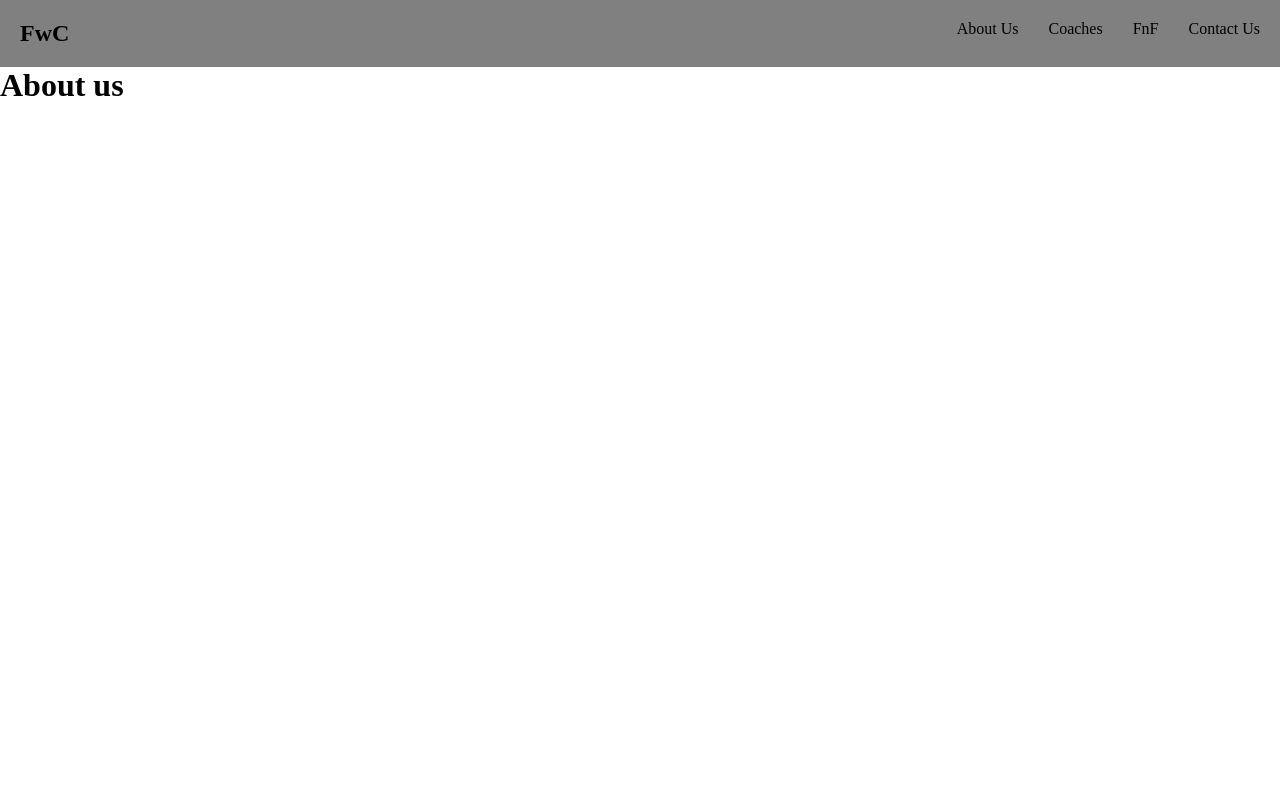
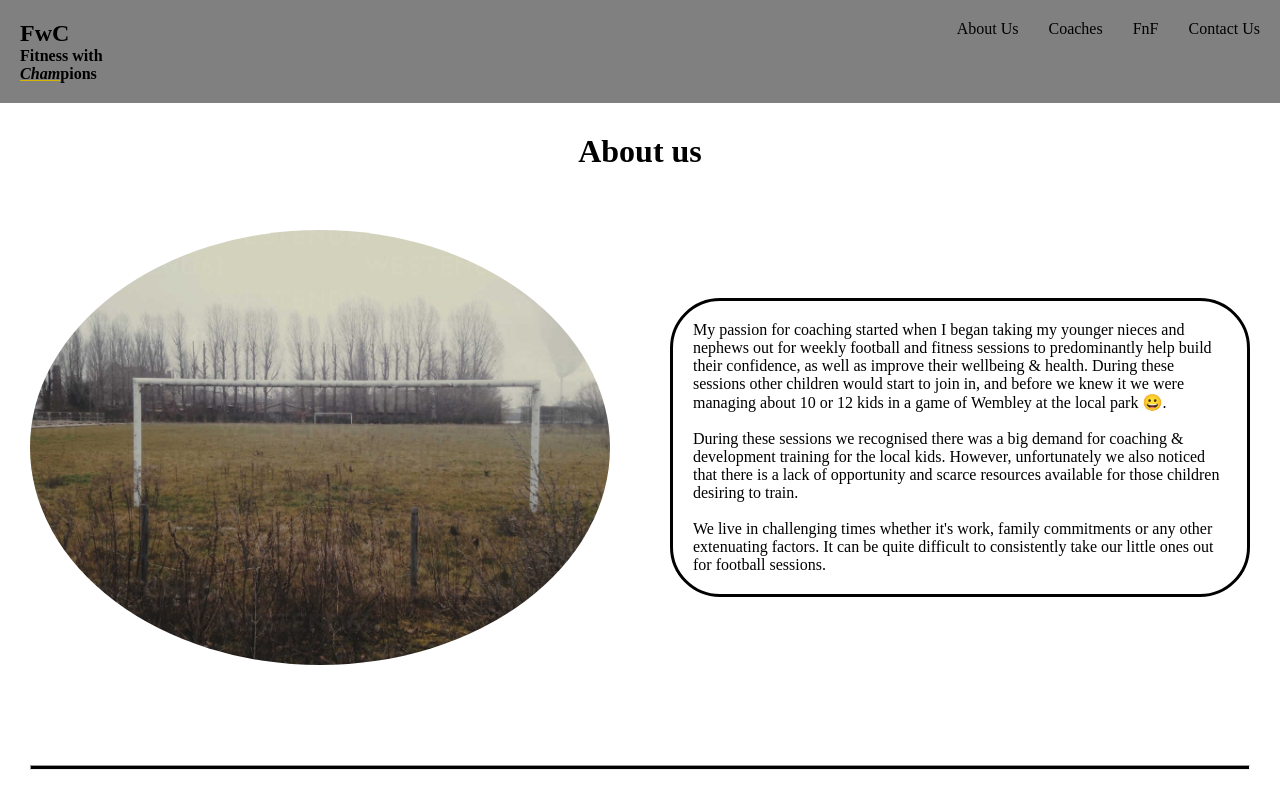
Before and after one commit to Tak-0/coaching, a plain HTML site: page about-us.html in a window 1280 px wide. Shown: the top 800 px of the page. Drawn offline with Linux system fonts and the light colour scheme.

Commit message:
Completed the first draft of the about us page. Images and paragraphs were added including the main styling the client requires. Edited the logo according to the client's requirements

```diff
--- a/about-us.html
+++ b/about-us.html
@@ -8,7 +8,7 @@
 </head>
 <body>
     <header>
-        <h2 class="logo"><a href="index.html">FwC</a></h2>
+        <h2 class="logo"><a href="index.html">FwC <h6>Fitness with <br><i><u>Cham</u></i>pions</h6></a></h2>
         <ul class="nav-links">
             <li><a href="about-us.html">About Us</a></li>
             <li><a href="coach.html">Coaches</a></li>
@@ -17,6 +17,31 @@
         </ul>
     </header>
 
-    <h1>About us</h1>
+    <h1 class="about-us-heading">About us</h1>
+
+    <div class="about-us-top-container">
+        <img src="PHOTO-2025-05-05-09-52-25.jpg" alt="Empty pitch" class="about-us-image">
+
+        <p class="about-us-p">
+            My passion for coaching started when I began taking my younger nieces and nephews out for weekly football and fitness sessions to predominantly help build their confidence, as well as improve their wellbeing & health. During these sessions other children would start to join in, and before we knew it we were managing about 10 or 12 kids in a game of Wembley at the local park 😀. <br> <br>
+
+            During these sessions we recognised there was a big demand for coaching & development training for the local kids. However, unfortunately we also noticed that there is a lack of opportunity and scarce resources available for those children desiring to train. <br> <br>
+
+            We live in challenging times whether it's work, family commitments or any other extenuating factors. It can be quite difficult to consistently take our little ones out for football sessions.
+
+        </p>
+
+    </div>
+
+    <hr>
+
+    <div class="about-us-top-container">
+
+        <p class="about-us-p">Our aim at Fitness with Champions, is to fill in that gap: for those that are desiring to train, get in shape, boost their confidence & social skills; for those that are desiring to improve their footballing abilities to progress onto the highest of stages where they can showcase their abilities.</p>
+
+        <img class="about-us-image" src="PHOTO-2025-05-05-10-49-39.jpg" alt="Kids playing football">
+    </div>
+
+
 </body>
 </html>
--- a/styles.css
+++ b/styles.css
@@ -71,7 +71,7 @@ header {
 }
 
 u {
-    text-decoration: underline;
+    text-decoration: underline rgb(212, 181, 2);
 }
 
 .main-section {
@@ -110,3 +110,49 @@ hr {
     border: 3px solid;
     border-radius: 50px;
 }
+
+.about-us-image {
+
+
+    width: 75%;
+    height: 75%;
+    padding: 30px;
+    border-radius: 100%;
+
+
+
+
+}
+
+.about-us-top-container {
+    display: flex;
+    flex-wrap: wrap;
+    justify-content: center;
+    align-items: center;
+}
+
+@media (min-width: 700px) {
+    .about-us-top-container {
+        flex-wrap: nowrap;
+    }
+
+    .about-us-image {
+        width: 50%;
+    }
+}
+
+
+.about-us-heading {
+    text-align: center;
+    margin: 30px 0;
+}
+
+
+.about-us-p {
+    margin: 30px;
+    border: 3px solid;
+    border-radius: 50px;
+    padding: 20px;
+
+
+}
```
Also changed, not shown: coach.html (+1 -1 lines), contact-us.html (+1 -1 lines), fnf.html (+1 -1 lines), PHOTO-2025-05-05-09-52-25.jpg (added), PHOTO-2025-05-05-10-49-39.jpg (added).
